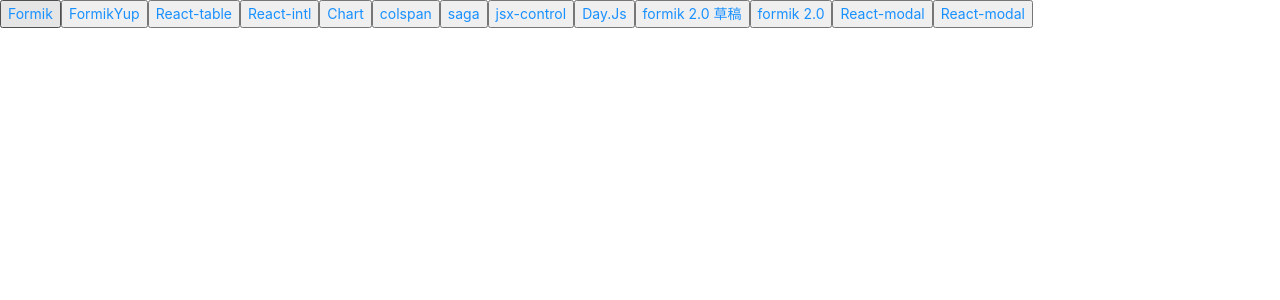
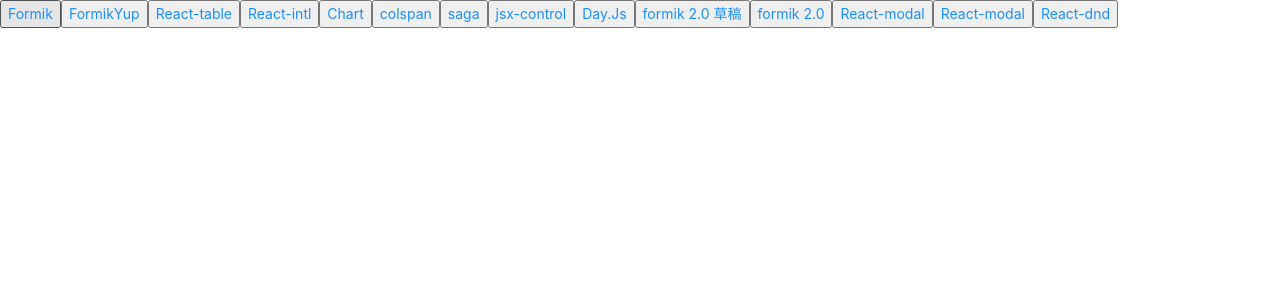
Before and after one commit to janlin002/Job-Demo, a React (Create React App) app: page /jsx-control in a window 1280 px wide. Shown: the top 300 px of the page. Built offline with nearby package versions, Linux system fonts and the light colour scheme.

Commit message:
react-dnd

```diff
--- a/package.json
+++ b/package.json
@@ -13,6 +13,8 @@
     "formik": "^2.2.9",
     "react": "^17.0.2",
     "react-chartjs-2": "^3.0.4",
+    "react-dnd": "^14.0.4",
+    "react-dnd-html5-backend": "^14.0.2",
     "react-dom": "^17.0.2",
     "react-intl": "^5.20.10",
     "react-modal": "^3.14.3",
--- a/src/App.js
+++ b/src/App.js
@@ -18,6 +18,7 @@
 import FormikResult from './Demo/formik2.0/result'
 import ReactModal from './Demo/React-modal'
 import SelectorTest from './Demo/SelectorTest'
+import ReactDnd from './Demo/React-dnd'
 
 function App() {
   const [locale, setLocale] = useState(undefined)
@@ -48,6 +49,7 @@
             <Route path="/formik-next" exact component={FormikResult}></Route>
             <Route path="/react-modal" exact component={ReactModal}></Route>
             <Route path="/selector-test" exact component={SelectorTest}></Route>
+            <Route path="/react-dnd" exact component={ReactDnd}></Route>
           </Switch>
         </Router>
       </IntlProvider>
--- /dev/null
+++ b/src/Demo/React-dnd/index.js
@@ -0,0 +1,31 @@
+// import React, { useState } from "react";
+// import "./TaskBoard.styles.scss";
+// import Column from "./component/Column";
+
+// const tasks = [
+//   {
+//     title: "todo",
+//     tasks: ["Read chapters for next class"]
+//   },
+//   {
+//     title: "doing",
+//     tasks: ["Complete in-class activity", "Brainsotrm project ideas"]
+//   },
+//   {
+//     title: "done",
+//     tasks: []
+//   }
+// ];
+
+// const TaskBoard = () => {
+//   const [myTasks, moveMyTask] = useState(tasks);
+
+//   const columns = myTasks.map((tasks, columnIndex) => {
+//     const propsToColumn = { tasks, columnIndex };
+//     return <Column key={`column ${columnIndex}`} {...propsToColumn} />;
+//   });
+
+//   return <div className="task-board">{columns}</div>;
+// };
+
+// export default TaskBoard;
--- a/src/Header.jsx
+++ b/src/Header.jsx
@@ -42,6 +42,9 @@
       <button>
         <Link to="/selector-test">React-modal</Link>
       </button>
+      <button>
+        <Link to="/react-dnd">React-dnd</Link>
+      </button>
     </div>
   )
 }
--- /dev/null
+++ b/src/assets/css/Column.css
@@ -0,0 +1 @@
+/* No CSS *//*# sourceMappingURL=Column.css.map */
```
Also changed, not shown: src/Demo/React-dnd/component/Column.js (added, +28 -0 lines), src/Demo/React-dnd/component/Column.scss (added, +49 -0 lines), src/Demo/React-dnd/component/DraggableCard.js (added, +27 -0 lines), 2 other files (tests, documents, lock files or other folders).
